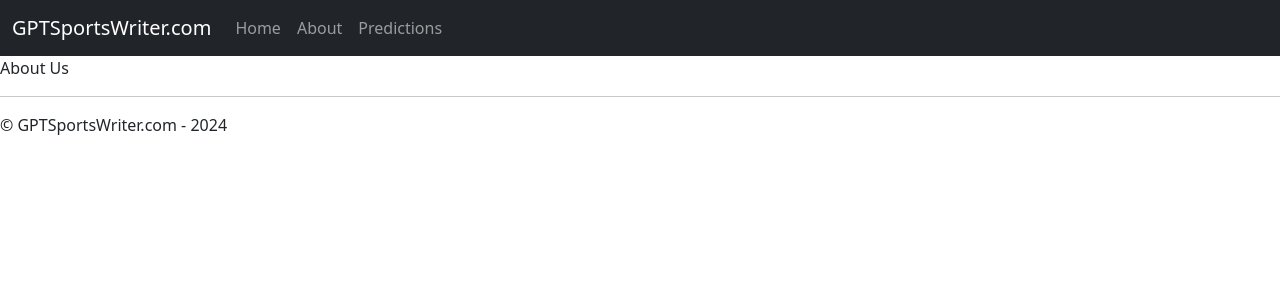
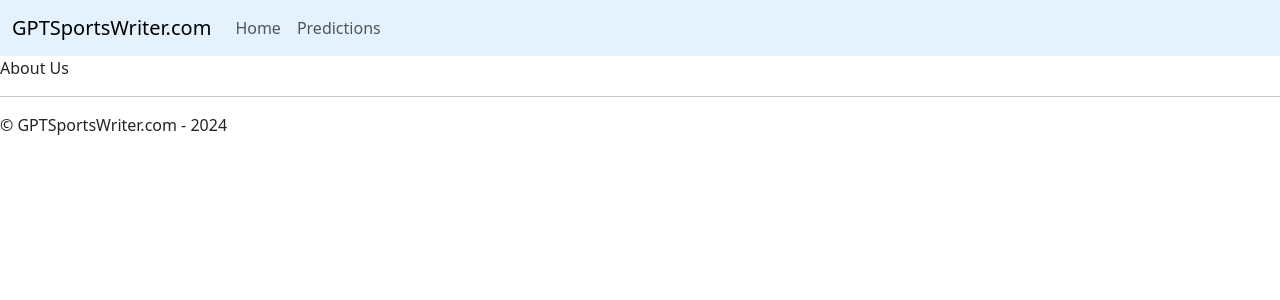
Before and after one commit to normandmickey/gptsportswriter-django, a Django app: page /about/ in a window 1280 px wide. Shown: the top 300 px of the page. Run offline with Django 5.2, Linux system fonts and the light colour scheme.

Commit message:
changed navbar

```diff
--- a/predictions/templates/predictions/layout.html
+++ b/predictions/templates/predictions/layout.html
@@ -9,7 +9,7 @@
   <script src="https://cdn.jsdelivr.net/npm/bootstrap@5.3.3/dist/js/bootstrap.bundle.min.js"></script>
 </head>
 <body>
-    <nav class="navbar navbar-expand-sm bg-dark navbar-dark">
+    <nav class="navbar navbar-expand-sm navbar-light" style="background-color: #e3f2fd;">
         <div class="container-fluid">
           <a class="navbar-brand" href="#">GPTSportsWriter.com</a>
           <button class="navbar-toggler" type="button" data-bs-toggle="collapse" data-bs-target="#collapsibleNavbar">
@@ -19,9 +19,6 @@
             <ul class="navbar-nav">
               <li class="nav-item">
                 <a class="nav-link" href="{% url 'home' %}">Home</a>
-              </li>
-              <li class="nav-item">
-                <a class="nav-link" href="{% url 'about' %}">About</a>
               </li>
               <li class="nav-item">
                 <a class="nav-link" href="{% url 'predictions' %}">Predictions</a>
--- a/predictions/templates/predictions/predictions.html
+++ b/predictions/templates/predictions/predictions.html
@@ -22,9 +22,6 @@ GPTSportsWriter - Predictions
         <br/>
         <input type="submit" value="submit" style="width:8em; height:3em;">
     </form>
-    <div class="spinner-border" role="status">
-      </div>
-      <br/>
     <p>
         <strong>{{ user_input }}</strong>
     </p>
```
